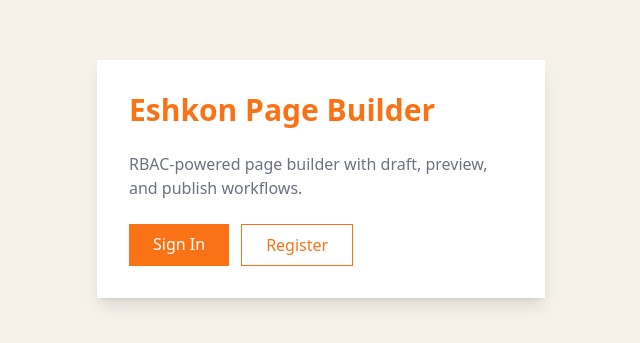
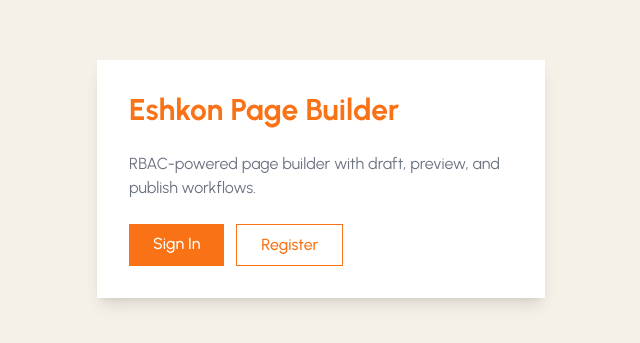
Before and after one commit to PustakP/eshkon_assignment, a Next.js app: page / in a window 1280 px wide. Shown: the part 221-564 px from the top of the page, without its empty margins (319-959 px from the left). Built offline with nearby package versions, Linux system fonts and the light colour scheme.

Commit message:
feat(font): integrate Urbanist font as primary font in global styles and layout

```diff
--- a/src/app/globals.css
+++ b/src/app/globals.css
@@ -18,11 +18,12 @@
   --radius-2xl: 0px;
   --radius-3xl: 0px;
   --radius-4xl: 0px;
+  --font-sans: var(--font-urbanist), system-ui, -apple-system, sans-serif;
 }
 
-/* base reset */
+/* base reset - urbanist as primary font */
 body {
-  font-family: system-ui, -apple-system, sans-serif;
+  font-family: var(--font-urbanist), system-ui, -apple-system, sans-serif;
   background-color: var(--color-beige);
   color: #1f2937;
 }
--- a/src/app/layout.tsx
+++ b/src/app/layout.tsx
@@ -1,5 +1,12 @@
 import type { Metadata } from "next";
+import { Urbanist } from "next/font/google";
 import "./globals.css";
+
+// urbanist - primary font from google fonts
+const urbanist = Urbanist({
+  subsets: ["latin"],
+  variable: "--font-urbanist",
+});
 
 export const metadata: Metadata = {
   title: "Eshkon Page Builder",
@@ -13,7 +20,7 @@ export default function RootLayout({
   children: React.ReactNode;
 }) {
   return (
-    <html lang="en">
+    <html lang="en" className={urbanist.variable}>
       <body className="min-h-screen bg-beige text-gray-800 antialiased">
         {children}
       </body>
```
